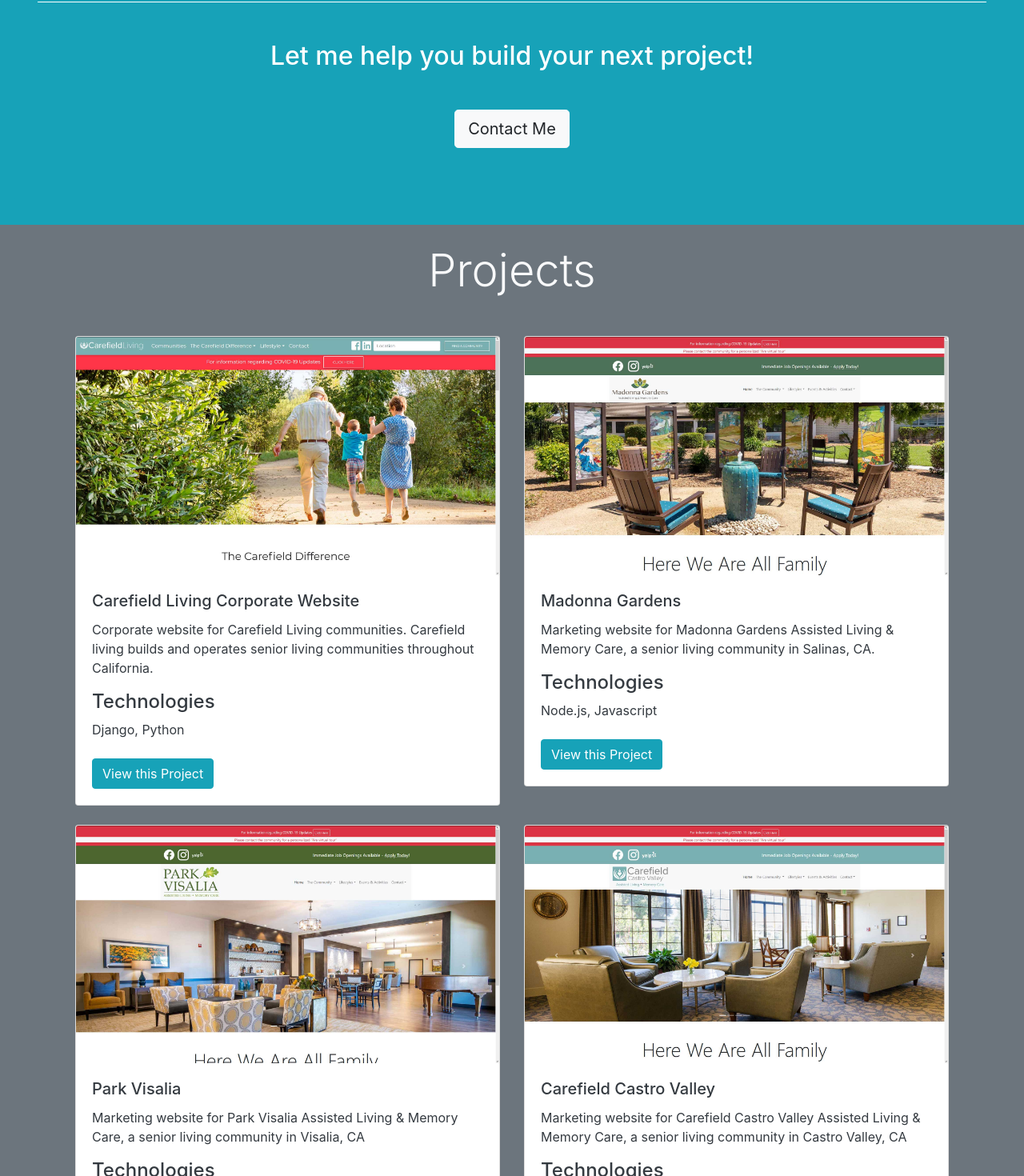
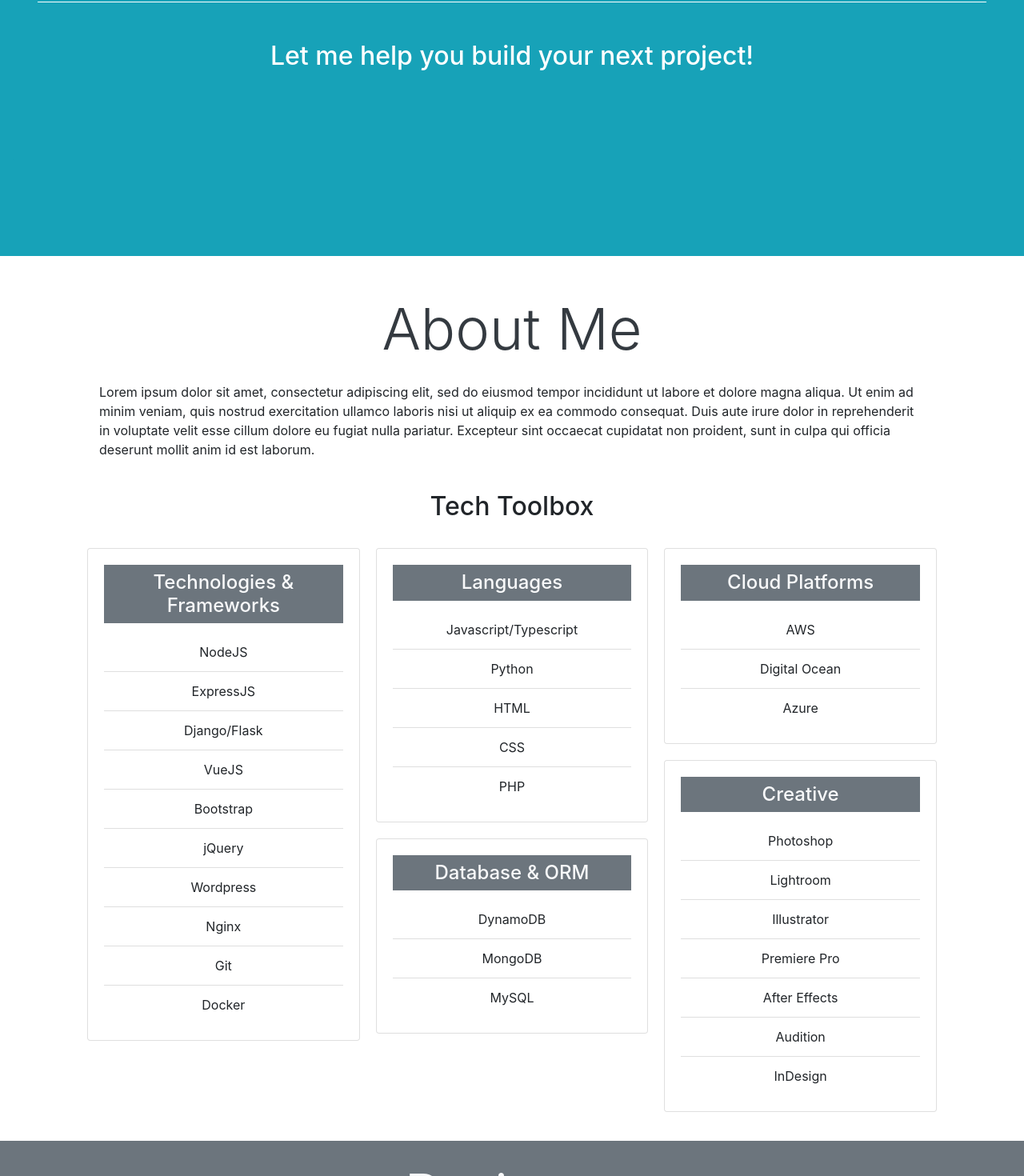
Before and after one commit to BrentWallace/bdwdev-vue, a Vue app: page / in a window 1280 px wide. Shown: the part 480-1950 px from the top of the page at 80% size. Built offline with nearby package versions, Linux system fonts and the light colour scheme.

Commit message:
updated layout to use components

```diff
--- a/package.json
+++ b/package.json
@@ -9,6 +9,7 @@
   },
   "dependencies": {
     "aos": "^2.3.4",
+    "axios": "^0.19.2",
     "bootstrap": "^4.5.0",
     "core-js": "^3.6.5",
     "jquery": "^3.5.1",
--- a/src/App.vue
+++ b/src/App.vue
@@ -2,6 +2,7 @@
   <div id="app">
     <app-navigation></app-navigation>
     <app-jumbotron>
+      <div class="align-self-center">
         <h1
           class="display-1 my-4 py-4"
           data-aos="fade"
@@ -11,24 +12,51 @@
           I am a full-stack developer
           <br />based in Raleigh, NC.
         </p>
-      <hr class="my-4 border-white" data-aos="fade" data-aos-easing="ease-in" data-aos-delay="1500" />
-      <h2 class="my-4 py-4" data-aos="fade" data-aos-easing="ease-in">
-        Let me help you build your next project!
-      </h2>
-      <a
-        class="btn btn-light btn-lg"
+        <hr class="my-4 border-white" data-aos="fade" data-aos-easing="ease-in" />
+        <h2
+          class="my-4 py-4"
           data-aos="fade"
           data-aos-easing="ease-in"
-        href="#"
-        role="button"
-        data-toggle="modal"
-        data-target="#contactModal"
-      >
-        Contact
-        Me
-      </a>
+        >Let me help you build your next project!</h2>
+      </div>
     </app-jumbotron>
+    <app-about-me></app-about-me>
     <app-project-list></app-project-list>
+    <app-modal>
+      <form id="contactForm">
+        <div class="form-group">
+          <label for="name">Your Name</label>
+          <input type="text" class="form-control" name="name" v-model.trim="contactForm.name" />
+        </div>
+        <div class="form-group">
+          <label for="email">Your Email</label>
+          <input type="email" class="form-control" v-model.trim="contactForm.email" />
+        </div>
+        <div class="form-group">
+          <label for="subject">Subject</label>
+          <input type="text" class="form-control" v-model.trim="contactForm.subject">
+        </div>
+        <div class="form-group">
+          <label for="message">Message</label>
+          <textarea
+            name="message"
+            id
+            cols="30"
+            rows="10"
+            class="form-control"
+            v-model.trim="contactForm.message"
+          ></textarea>
+        </div>
+        <button class="btn btn-block bg-info text-white" v-on:click.prevent="sendForm">Send</button>
+        <div id="formResponse" class="mt-2">
+          <div v-if="this.contactForm.status=='loading'" class="spinner-border text-info" role="status">
+            <span class="sr-only">Loading...</span>
+          </div>
+          <div class="alert alert-success" v-if="this.contactForm.status == 200">{{ this.contactForm.response }}</div>
+          <div class="alert alert-danger" v-if="this.contactForm.status == 500">{{ this.contactForm.response }}</div>
+        </div>
+      </form>
+    </app-modal>
   </div>
 </template>
 
@@ -36,19 +64,55 @@
 import appNavigation from "./components/Navigation.vue";
 import appJumbotron from "./components/Jumbotron.vue";
 import appProjectList from "./components/ProjectList.vue";
+import appAboutMe from "./components/AboutMe.vue";
+import appModal from "./components/Modal.vue";
 
 export default {
   name: "App",
   components: {
     appNavigation,
     appJumbotron,
-    appProjectList
+    appProjectList,
+    appAboutMe,
+    appModal
+  },
+  data() {
+    return {
+      pageLoading: true,
+      contactForm: {
+        name: "test",
+        email: "test@test.com",
+        subject: 'test subject',
+        message: "testing123",
+        status: "",
+        response: ""
+      }
+    };
+  },
+  methods: {
+    sendForm: async function() {
+      this.contactForm.status = "loading";
+      try {
+        setTimeout(() => {
+          this.contactForm.status = 200;
+          this.contactForm.response =
+            "Thank you for sending your request! I will get back to you as soon as I can.";
+        }, 1000);
+      } catch (e) {
+        this.contactForm.status = 500;
+      }
+    }
   }
 };
 </script>
 
 <style>
 html {
-    scroll-behavior:smooth;
+  scroll-behavior: smooth;
+}
+
+.anchor {
+  margin-top: -4rem;
+  padding-top: 4rem;
 }
 </style>
--- /dev/null
+++ b/src/components/AboutMe.vue
@@ -0,0 +1,91 @@
+<template>
+  <div class="container-fluid">
+    <div class="container">
+      <div class="row m-4">
+        <div class="col">
+          <a class="anchor text-dark" name="about">
+            <h1 class="display-3 text-center m-4" data-aos="fade" data-aos-easing="ease-in">About Me</h1>
+          </a>
+          <p data-aos="fade" data-aos-easing="ease-in">Lorem ipsum dolor sit amet, consectetur adipiscing elit, sed do eiusmod tempor incididunt ut labore et dolore magna aliqua. Ut enim ad minim veniam, quis nostrud exercitation ullamco laboris nisi ut aliquip ex ea commodo consequat. Duis aute irure dolor in reprehenderit in voluptate velit esse cillum dolore eu fugiat nulla pariatur. Excepteur sint occaecat cupidatat non proident, sunt in culpa qui officia deserunt mollit anim id est laborum.</p>
+        </div>
+      </div>
+      <h2 class="text-center" data-aos="fade" data-aos-easing="ease-in">Tech Toolbox</h2>
+      <div class="row m-4">
+        <div class="card-columns">
+          <div class="card mt-2" data-aos="fade" data-aos-easing="ease-in">
+            <div class="card-body">
+              <div
+                class="card-title h4 text-center p-2 bg-secondary text-light"
+              >Technologies &amp; Frameworks</div>
+              <ul class="list-group list-group-flush">
+                <li class="list-group-item text-center">NodeJS</li>
+                <li class="list-group-item text-center">ExpressJS</li>
+                <li class="list-group-item text-center">Django/Flask</li>
+                <li class="list-group-item text-center">VueJS</li>
+                <li class="list-group-item text-center">Bootstrap</li>
+                <li class="list-group-item text-center">jQuery</li>
+                <li class="list-group-item text-center">Wordpress</li>
+                <li class="list-group-item text-center">Nginx</li>
+                <li class="list-group-item text-center">Git</li>
+                <li class="list-group-item text-center">Docker</li>
+              </ul>
+            </div>
+          </div>
+          <div class="card mt-2" data-aos="fade" data-aos-easing="ease-in">
+            <div class="card-body">
+              <div class="card-title h4 text-center p-2 bg-secondary text-light">Languages</div>
+              <ul class="list-group list-group-flush">
+                <li class="list-group-item text-center">Javascript/Typescript</li>
+                <li class="list-group-item text-center">Python</li>
+                <li class="list-group-item text-center">HTML</li>
+                <li class="list-group-item text-center">CSS</li>
+                <li class="list-group-item text-center">PHP</li>
+              </ul>
+            </div>
+          </div>
+          <div class="card mt-2" data-aos="fade" data-aos-easing="ease-in">
+            <div class="card-body">
+              <div class="card-title h4 text-center p-2 bg-secondary text-light">Database &amp; ORM</div>
+              <ul class="list-group list-group-flush">
+                <li class="list-group-item text-center">DynamoDB</li>
+                <li class="list-group-item text-center">MongoDB</li>
+                <li class="list-group-item text-center">MySQL</li>
+              </ul>
+            </div>
+          </div>
+          <div class="card mt-2" data-aos="fade" data-aos-easing="ease-in">
+            <div class="card-body">
+              <div class="card-title h4 text-center p-2 bg-secondary text-light">Cloud Platforms</div>
+              <ul class="list-group list-group-flush">
+                <li class="list-group-item text-center">AWS</li>
+                <li class="list-group-item text-center">Digital Ocean</li>
+                <li class="list-group-item text-center">Azure</li>
+              </ul>
+            </div>
+          </div>
+          <div class="card mt-2" data-aos="fade" data-aos-easing="ease-in">
+            <div class="card-body">
+              <div class="card-title h4 text-center p-2 bg-secondary text-light">Creative</div>
+              <ul class="list-group list-group-flush">
+                <li class="list-group-item text-center">Photoshop</li>
+                <li class="list-group-item text-center">Lightroom</li>
+                <li class="list-group-item text-center">Illustrator</li>
+                <li class="list-group-item text-center">Premiere Pro</li>
+                <li class="list-group-item text-center">After Effects</li>
+                <li class="list-group-item text-center">Audition</li>
+                <li class="list-group-item text-center">InDesign</li>
+              </ul>
+            </div>
+          </div>
+        </div>
+      </div>
+    </div>
+  </div>
+</template>
+
+<script>
+export default {};
+</script>
+
+<style scoped>
+</style>
--- a/src/components/HelloWorld.vue
+++ /dev/null
@@ -1,58 +0,0 @@
-<template>
-  <div class="hello">
-    <h1>{{ msg }}</h1>
-    <p>
-      For a guide and recipes on how to configure / customize this project,<br>
-      check out the
-      <a href="https://cli.vuejs.org" target="_blank" rel="noopener">vue-cli documentation</a>.
-    </p>
-    <h3>Installed CLI Plugins</h3>
-    <ul>
-      <li><a href="https://github.com/vuejs/vue-cli/tree/dev/packages/%40vue/cli-plugin-babel" target="_blank" rel="noopener">babel</a></li>
-      <li><a href="https://github.com/vuejs/vue-cli/tree/dev/packages/%40vue/cli-plugin-eslint" target="_blank" rel="noopener">eslint</a></li>
-    </ul>
-    <h3>Essential Links</h3>
-    <ul>
-      <li><a href="https://vuejs.org" target="_blank" rel="noopener">Core Docs</a></li>
-      <li><a href="https://forum.vuejs.org" target="_blank" rel="noopener">Forum</a></li>
-      <li><a href="https://chat.vuejs.org" target="_blank" rel="noopener">Community Chat</a></li>
-      <li><a href="https://twitter.com/vuejs" target="_blank" rel="noopener">Twitter</a></li>
-      <li><a href="https://news.vuejs.org" target="_blank" rel="noopener">News</a></li>
-    </ul>
-    <h3>Ecosystem</h3>
-    <ul>
-      <li><a href="https://router.vuejs.org" target="_blank" rel="noopener">vue-router</a></li>
-      <li><a href="https://vuex.vuejs.org" target="_blank" rel="noopener">vuex</a></li>
-      <li><a href="https://github.com/vuejs/vue-devtools#vue-devtools" target="_blank" rel="noopener">vue-devtools</a></li>
-      <li><a href="https://vue-loader.vuejs.org" target="_blank" rel="noopener">vue-loader</a></li>
-      <li><a href="https://github.com/vuejs/awesome-vue" target="_blank" rel="noopener">awesome-vue</a></li>
-    </ul>
-  </div>
-</template>
-
-<script>
-export default {
-  name: 'HelloWorld',
-  props: {
-    msg: String
-  }
-}
-</script>
-
-<!-- Add "scoped" attribute to limit CSS to this component only -->
-<style scoped>
-h3 {
-  margin: 40px 0 0;
-}
-ul {
-  list-style-type: none;
-  padding: 0;
-}
-li {
-  display: inline-block;
-  margin: 0 10px;
-}
-a {
-  color: #42b983;
-}
-</style>
--- a/src/components/Jumbotron.vue
+++ b/src/components/Jumbotron.vue
@@ -1,5 +1,5 @@
 <template>
-  <div class="container-fluid bg-info">
+  <div class="container-fluid bg-info vh-100">
     <div class="row">
       <div class="col">
         <div class="jumbotron bg-info text-white text-center">
--- /dev/null
+++ b/src/components/Modal.vue
@@ -0,0 +1,32 @@
+<template>
+  <!-- Modal -->
+  <div
+    class="modal fade"
+    id="contactModal"
+    tabindex="-1"
+    role="dialog"
+    aria-labelledby="contactModalLabel"
+    aria-hidden="true"
+  >
+    <div class="modal-dialog">
+      <div class="modal-content">
+        <div class="modal-header">
+          <h5 class="modal-title" id="contactModalLabel">Contact Me</h5>
+          <button type="button" class="close" data-dismiss="modal" aria-label="Close">
+            <span aria-hidden="true">&times;</span>
+          </button>
+        </div>
+        <div class="modal-body">
+          <slot></slot>
+        </div>
+      </div>
+    </div>
+  </div>
+</template>
+
+<script>
+export default {};
+</script>
+
+<style scoped>
+</style>
--- a/src/components/Navigation.vue
+++ b/src/components/Navigation.vue
@@ -27,9 +27,6 @@
           <li class="nav-item">
             <a class="nav-link" href="#projects">Projects</a>
           </li>
-          <li class="nav-item">
-            <a class="nav-link" href="#" data-toggle="modal" data-target="#contactModal">Contact</a>
-          </li>
         </ul>
       </div>
     </div>
--- a/src/components/Project.vue
+++ b/src/components/Project.vue
@@ -3,11 +3,12 @@
     <div class="card" data-aos="fade" data-aos-easing="ease-in">
       <img :src="image" class="card-img-top" alt="..." />
       <div class="card-body">
-        <h5 class="card-title">{{ title }}</h5>
+        <hr/>
+        <h3 class="card-title">{{ title }}</h3>
         <p class="card-text">{{ description }}</p>
         <template v-if="technologies">
           <div class="mb-4">
-            <h4>Technologies</h4>
+            <h5>Technologies</h5>
             <span v-for="(technology, index) in technologies" :key="technology">
               {{ technology }}<span v-if="index != technologies.length - 1">, </span>
             </span>
--- a/src/components/ProjectList.vue
+++ b/src/components/ProjectList.vue
@@ -4,11 +4,11 @@
       <div class="row">
         <div class="col-lg">
           <a name="projects" class="anchor">
-            <h1
-              class="text-center text-light display-4 pb-4 mb-4"
+            <h2
+              class="text-center text-light display-3 pb-4 mb-4"
               data-aos="fade"
               data-aos-easing="ease-in"
-            >Projects</h1>
+            >Projects</h2>
           </a>
         </div>
       </div>
```
Also changed, not shown: 1 other file (tests, documents, lock files or other folders). Lines whose indentation alone changed are shown as unchanged.
